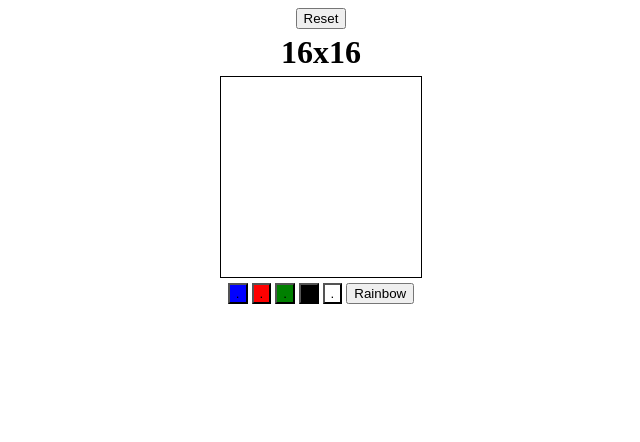
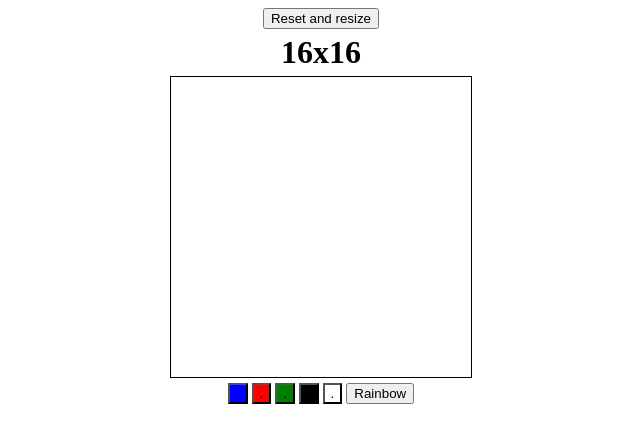
Before and after one commit to RedPho/Etch-a-Sketch, a plain HTML site: page index.html in a window 1280 px wide. Shown: the whole page, without its empty margins (319-959 px from the left). Drawn offline with Linux system fonts and the light colour scheme.

Commit message:
Resize the sketchpad

```diff
--- a/index.html
+++ b/index.html
@@ -9,7 +9,7 @@
   <title>Document</title>
 </head>
 <body>
-  <button id="reset">Reset</button>
+  <button id="reset">Reset and resize</button>
   <h1>16x16</h1>
 
   <div id="sketchpad">
--- a/styles.css
+++ b/styles.css
@@ -10,8 +10,8 @@ body{height:100vh;
   align-items: center;
   justify-content: center;
   flex-direction: column;
-  height: 200px;
-  width: 200px;
+  height: 300px;
+  width: 300px;
   border: thin black solid;
 }
 
@@ -19,7 +19,7 @@ body{height:100vh;
   display: flex;
   align-items: stretch;
   justify-content: center;
-  height: 200px;
+  height: 300px;
 }
 
 .pix {
```
